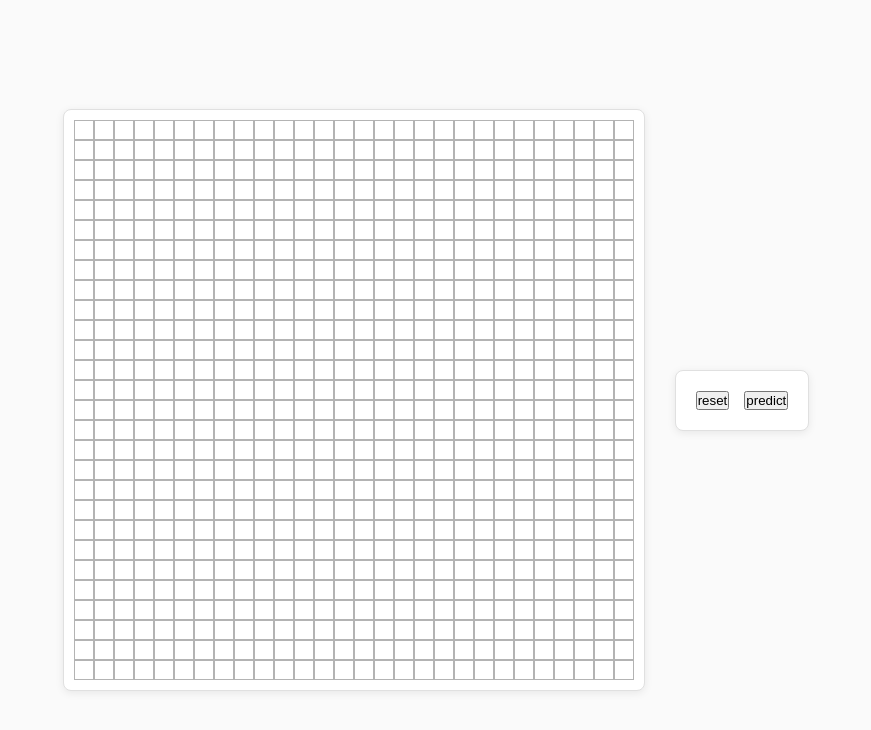
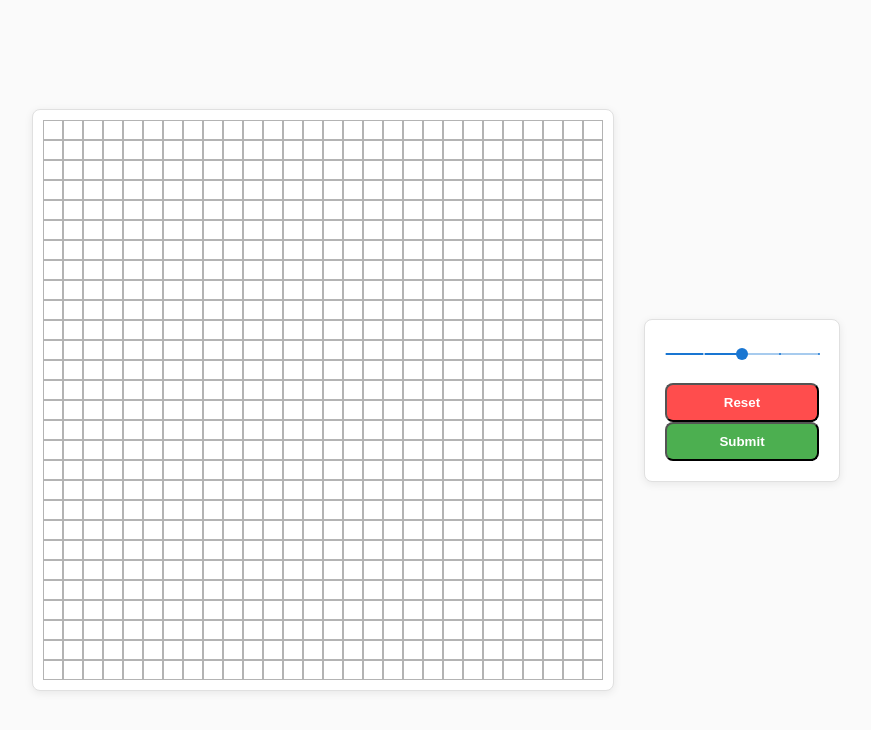
Before and after one commit to Pilibab/cnn-web-app, a React (Create React App) app in the folder frontend/: page / in a window 1280 px wide. Shown: the top 730 px of the page, without its empty margins (204-1075 px from the left). Built offline with nearby package versions, Linux system fonts and the light colour scheme.

Commit message:
added reusable component, slider for brush radius

```diff
--- a/frontend/package.json
+++ b/frontend/package.json
@@ -3,6 +3,9 @@
   "version": "0.1.0",
   "private": true,
   "dependencies": {
+    "@emotion/react": "^11.14.0",
+    "@emotion/styled": "^11.14.1",
+    "@mui/material": "^7.3.6",
     "@testing-library/dom": "^10.4.1",
     "@testing-library/jest-dom": "^6.9.1",
     "@testing-library/react": "^16.3.0",
--- a/frontend/src/App.js
+++ b/frontend/src/App.js
@@ -1,17 +1,38 @@
+// App.js
 import Grid from './components/HandwritingGrid';
-import PredictButton from './components/PredictButton';
-import ResetButton from './components/ResetButton';
+import Button from './components/reusable/Button';
 import SidePanel from './components/SidePanel';
+import ButtonContext from './context/ButtonContext';
 import './styles/App.css';
+import { useContext } from 'react';
 
 
 function App() {
+	const {isReset,
+			setResetBtn,
+			isSubmit,
+			setSubmitBtn} = useContext(ButtonContext)
+
+	const resetPackage = {
+		stateVar: isReset,
+		stateFunc: setResetBtn,
+		btnName: 'Reset',
+		variant: "reset"
+	}
+
+	const submitPackage = {
+		stateVar: isSubmit,
+		stateFunc: setSubmitBtn,
+		btnName: 'Submit',
+		variant: "submit"
+	}
+
 	return (
 		<div class="App">
 		<Grid />
 		<SidePanel>
-        <ResetButton/>
-        <PredictButton/>
+			<Button {...resetPackage}/>
+			<Button {...submitPackage}/>
 		</SidePanel>
 
 		</div>
--- a/frontend/src/components/PredictButton.jsx
+++ /dev/null
@@ -1,21 +0,0 @@
-import { useContext } from "react";
-import ButtonContext from "../context/ButtonContext";
-
-
-const PredictButton = () => {
-    const {isSubmit, setSubmitBtn} = useContext(ButtonContext);
-
-    const predictClicked = () => {
-        setSubmitBtn(!isSubmit);
-    }
-
-    return (
-        <button
-            onClick={() => predictClicked()}
-        >
-            predict
-        </button>
-    );
-}
-
-export default PredictButton
--- a/frontend/src/components/ResetButton.jsx
+++ /dev/null
@@ -1,23 +0,0 @@
-import { useContext } from "react";
-import ButtonContext from "../context/ButtonContext";
-
-
-
-const ResetButton = () => {
-
-    const { isReset, setResetBtn} = useContext(ButtonContext);
-
-    const resetClicked = () => {
-        setResetBtn(!isReset);
-    }
-
-    return (
-        <button
-            onClick={() => resetClicked()}
-        >
-            reset
-        </button>
-    );
-};
-
-export default ResetButton;
--- a/frontend/src/components/SidePanel.jsx
+++ b/frontend/src/components/SidePanel.jsx
@@ -1,9 +1,30 @@
+import { useContext } from 'react';
 import '../styles/SidePanel.css';
+import Slider from '@mui/material/Slider';
+import BrushSettingContext from '../context/BrushSettingContext';
+
 
 const SidePanel = ({ children }) => {
+
+    const {radius, setRadius} = useContext(BrushSettingContext)
     return (
         <div className="side-panel">
-            {children}
+            <Slider
+                size='small'
+                min={1}
+                max={5}
+                defaultValue={radius}
+                onChange={(e, newVal) => {
+                    setRadius(newVal);
+                }}
+                aria-label="Small"
+                valueLabelDisplay="auto"
+                marks
+            />
+
+            <div >
+                {children}
+            </div>
         </div>
     );
 };
--- /dev/null
+++ b/frontend/src/components/reusable/Button.jsx
@@ -0,0 +1,24 @@
+// Button.jsx
+import "../../styles/Button.css"
+
+const Button = ({stateVar, stateFunc, btnName, variant}) => {
+
+    const resetClicked = () => {
+        stateFunc(!stateVar);
+    }
+
+    if (btnName === "Submit") {
+        console.log("submit button clicked");
+    }
+
+    return (
+        <button
+            className={`btn ${variant}`}
+            onClick={() => resetClicked()}
+        >
+            {btnName}
+        </button>
+    );
+};
+
+export default Button;
--- /dev/null
+++ b/frontend/src/styles/Button.css
@@ -0,0 +1,36 @@
+.btn {
+    padding: 10px 16px;
+    border-radius: 8px;
+    font-weight: bold;
+    cursor: pointer;
+    width: 100%;
+}
+
+/* Variants */
+.btn.default {
+    background: #ddd;
+    color: black;
+}
+
+.btn.default:hover {
+    background: #ccc;
+}
+
+
+.btn.reset {
+    background: #ff4d4d;
+    color: white;
+}
+
+.btn.reset:hover {
+    background: #ff1a1a;
+}
+
+.btn.submit {
+    background: #4caf50;
+    color: white;
+}
+
+.btn.submit:hover {
+    background: #3d8b41;
+}
--- a/frontend/src/styles/SidePanel.css
+++ b/frontend/src/styles/SidePanel.css
@@ -1,6 +1,6 @@
 .side-panel {
     display: flex;
-    flex-direction: row;
+    flex-direction: column;
     gap: 15px;
     padding: 20px;
     background-color: #ffffff;
```
Also changed, not shown: 1 other file (tests, documents, lock files or other folders). Lines whose indentation alone changed are shown as unchanged.
